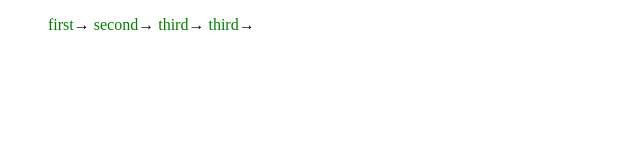
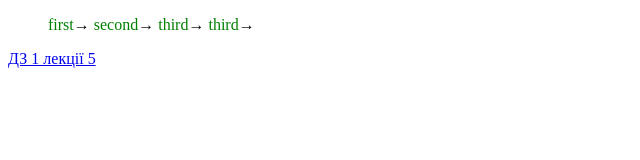
Before and after one commit to nata7semkiv/nata7semkiv.github.io, a plain HTML site: page index.html in a window 1280 px wide. Shown: the whole page, without its empty margins (0-640 px from the left). Drawn offline with Linux system fonts and the light colour scheme.

Commit message:
Update index.html

```diff
--- a/index.html
+++ b/index.html
@@ -19,6 +19,6 @@
 		<li><a href="#">third</a></li>
 		<li><a href="#">third</a></li>
 	</ul>
-
+		<a href="les5_t2/index.html">ДЗ 1 лекції 5</a>
 	</body>
 </html>
```
